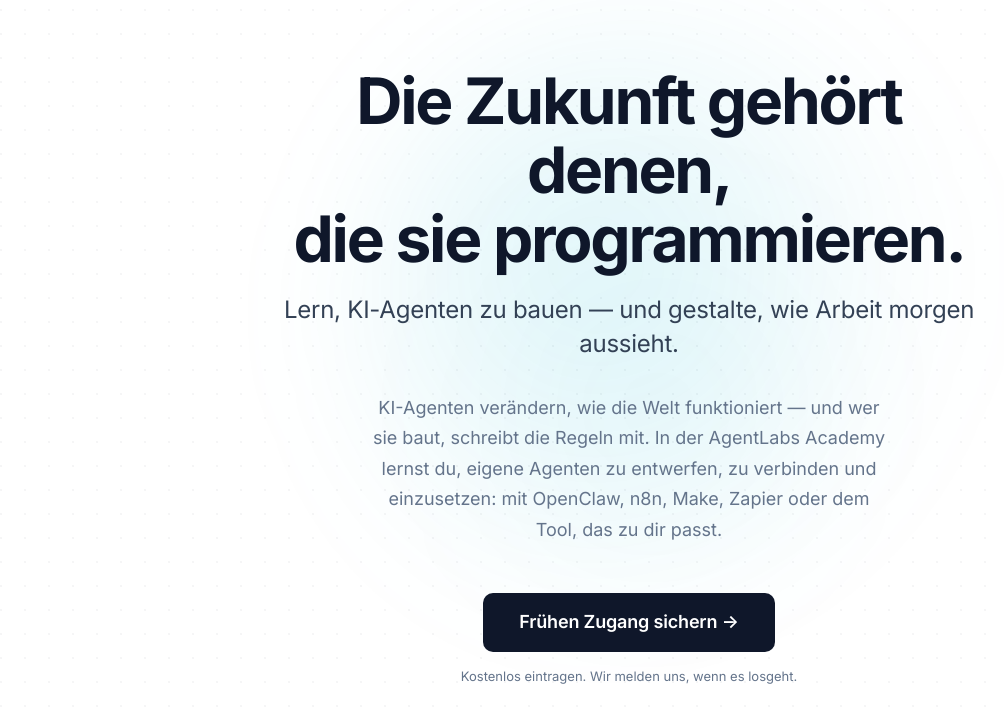
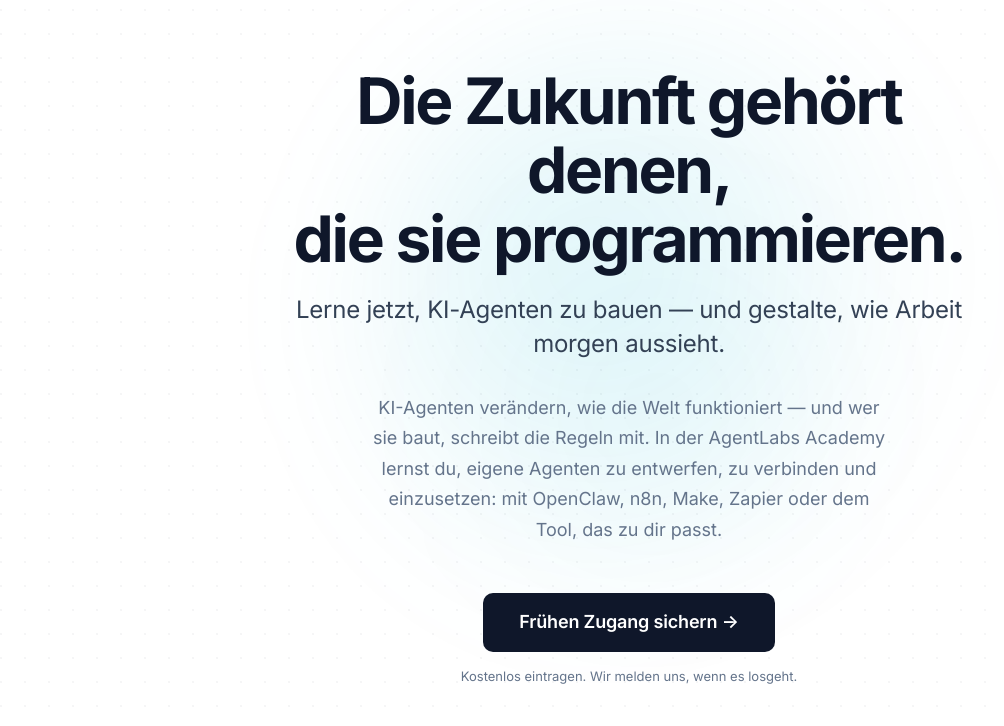
Before and after one commit to vanhuelsing/agentlabs-academy, a plain HTML site: page index.html in a window 1280 px wide. Shown: the part 74-800 px from the top of the page, without its empty margins (11-1015 px from the left). Drawn offline with Linux system fonts and the light colour scheme.

Commit message:
Update subline: Lerne jetzt...

```diff
--- a/index.html
+++ b/index.html
@@ -748,7 +748,7 @@
       <div class="hero__content">
         <h1 class="hero__headline fade-in">Die Zukunft gehört denen,<br>die&nbsp;sie&nbsp;programmieren.</h1>
 
-        <p class="hero__subline fade-in fade-in-d1">Lern, KI-Agenten zu bauen — und gestalte, wie Arbeit morgen aussieht.</p>
+        <p class="hero__subline fade-in fade-in-d1">Lerne jetzt, KI-Agenten zu bauen — und gestalte, wie Arbeit morgen aussieht.</p>
 
         <p class="hero__text fade-in fade-in-d2">KI-Agenten verändern, wie die Welt funktioniert — und wer sie baut, schreibt die Regeln mit. In der AgentLabs Academy lernst du, eigene Agenten zu entwerfen, zu verbinden und einzusetzen: mit OpenClaw, n8n, Make, Zapier oder dem Tool, das zu dir passt.</p>
 
```
